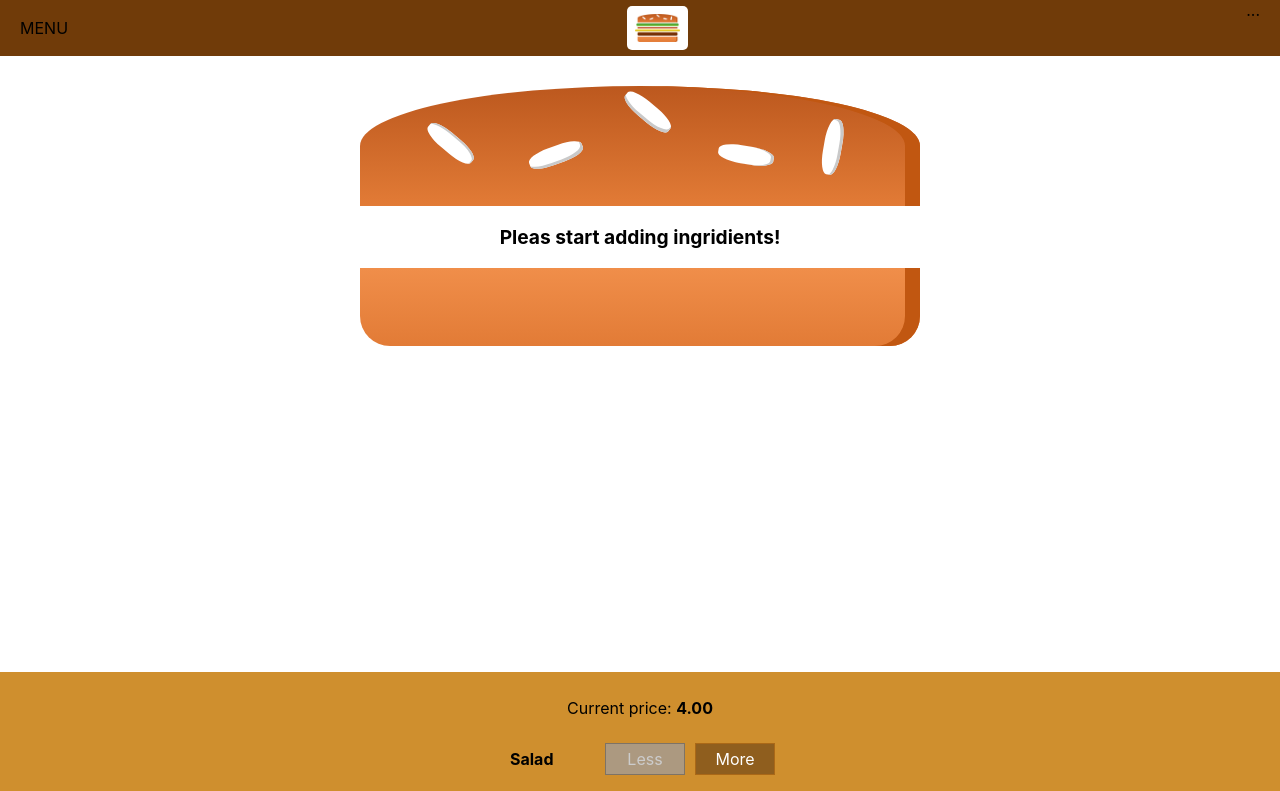
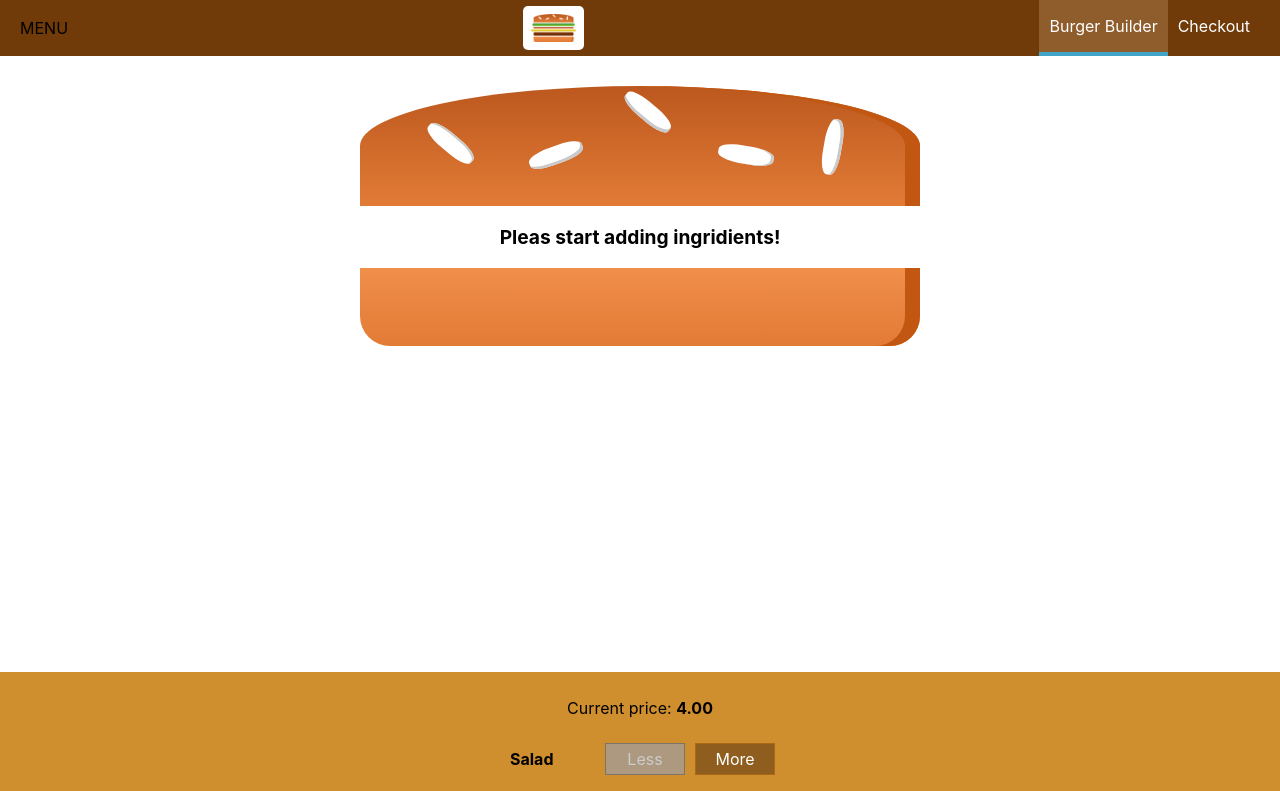
Before and after one commit to ChristinaGaitan/burger-builder, a React (Create React App) app: page / in a window 1280 px wide. Shown: the top 791 px of the page. Built offline with nearby package versions, Linux system fonts and the light colour scheme.

Commit message:
Add navigation items component

```diff
--- /dev/null
+++ b/src/components/Navigation/NavigationItems/NavigationItem/NavigationItem.module.css
@@ -0,0 +1,25 @@
+.NavigationItem {
+  margin: 0;
+  box-sizing: border-box;
+  display: flex;
+  height: 100%;
+  align-items: center;
+}
+
+.NavigationItem a {
+  color: white;
+  text-decoration: none;
+  height: 100%;
+  padding: 16px 10px;
+  border-bottom: 4px solid transparent;
+  box-sizing: border-box;
+  display: block;
+}
+
+.NavigationItem a:hover,
+.NavigationItem a:active,
+.NavigationItem a.active {
+  background-color: #8F5C2C;
+  border-bottom: 4px solid #40A4C8;
+  color: white;
+}
--- /dev/null
+++ b/src/components/Navigation/NavigationItems/NavigationItem/NavigationItem.tsx
@@ -0,0 +1,21 @@
+import React from 'react'
+import classes from './NavigationItem.module.css'
+
+interface Props {
+  children: any
+  link: string
+  active?: boolean
+}
+
+const NavigationItem = (props: Props) => (
+  <li className={classes.NavigationItem}>
+    <a
+      href={props.link}
+      className={props.active ? classes.active : ''}
+    >
+      {props.children}
+    </a>
+  </li>
+);
+
+export default NavigationItem
--- /dev/null
+++ b/src/components/Navigation/NavigationItems/NavigationItems.module.css
@@ -0,0 +1,8 @@
+.NavigationItems {
+  margin: 0;
+  padding: 0;
+  list-style-type: none;
+  display: flex;
+  align-items: center;
+  height: 100%;
+}
--- /dev/null
+++ b/src/components/Navigation/NavigationItems/NavigationItems.tsx
@@ -0,0 +1,12 @@
+import React from 'react'
+import classes from './NavigationItems.module.css'
+import NavigationItem from './NavigationItem/NavigationItem'
+
+const NavigationItems = () => (
+  <ul className={classes.NavigationItems}>
+    <NavigationItem link='/' active={true}>Burger Builder</NavigationItem>
+    <NavigationItem link='/'>Checkout</NavigationItem>
+  </ul>
+);
+
+export default NavigationItems
--- a/src/components/Navigation/Toolbar/Toolbar.tsx
+++ b/src/components/Navigation/Toolbar/Toolbar.tsx
@@ -11,9 +11,7 @@
   <header className={classes.Toolbar}>
     <div>MENU</div>
     <Logo />
-    <nav>
-      ...
-    </nav>
+    <NavigationItems />
   </header>
 )
 
```
